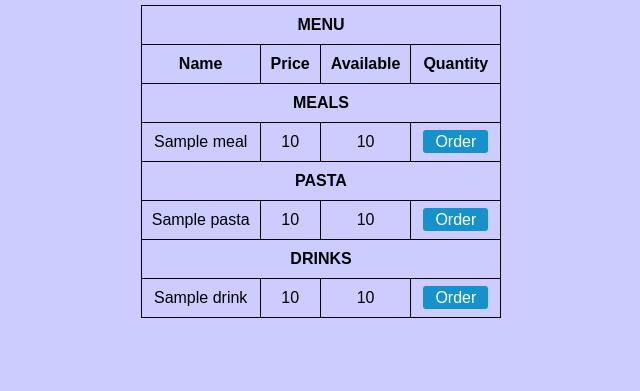
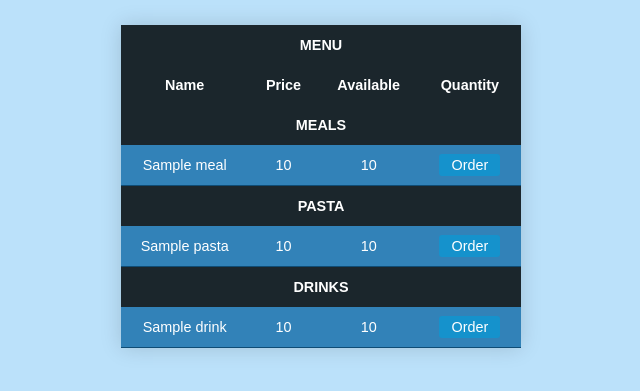
Before and after one commit to llauderes05/SchoolCafeteria, a PHP site: page /costumer.php in a window 1280 px wide. Shown: the top 391 px of the page, without its empty margins (319-959 px from the left). Run offline with PHP 8.4, Linux system fonts and the light colour scheme; tables that the repository leaves empty or names only in its code hold one stand-in row (values such as "Sample post").

Commit message:
Llauderes

```diff
--- a/costumer.php
+++ b/costumer.php
@@ -12,16 +12,21 @@
 <body>
 <form action="order.php" method="post">
     <div>
-        <table>
-            <tr><th colspan="4">MENU</th></tr>
+        <table class="styled-table">
+            <thead>
+            <tr>
+                <th colspan="4">MENU</th>
+            </tr>
             <tr>
                 <th>Name</th>
                 <th>Price</th>
                 <th>Available</th>
                 <th>Quantity</th>
             </tr>
+
             <tr>
                 <th colspan="4">MEALS</th>
+            </thead>
             </tr>
             <tbody>
             <?php
@@ -31,10 +36,10 @@
                         if($result->num_rows > 0) {
                             while ($row = $result->fetch_assoc()) {
                                 ?>
-                                <tr style="border: solid 1px;">
-                                    <td style="border: solid 1px;"> <?php echo $row["name"] ?></td>
-                                    <td style="border: solid 1px;"> <?php echo $row["price"] ?></td>
-                                    <td style="border: solid 1px;"> <?php echo $row["stocks"] ?></td>
+                                <tr>
+                                    <td> <?php echo $row["name"] ?></td>
+                                    <td> <?php echo $row["price"] ?></td>
+                                    <td> <?php echo $row["stocks"] ?></td>
                                     <td><a href="orderm.php?id=<?php echo $row['id']; ?>">Order</a></td>
                                 </tr>
                                 <?php
@@ -45,8 +50,10 @@
                         ?>
             </tbody>
 
+            <thead>
             <tr>
                 <th colspan="4">PASTA</th>
+            </thead>
             </tr>
             <tbody>
             <?php
@@ -56,10 +63,10 @@
                         if($result->num_rows > 0) {
                             while ($row = $result->fetch_assoc()) {
                                 ?>
-                                <tr style="border: solid 1px;">
-                                    <td style="border: solid 1px;"> <?php echo $row["name"] ?></td>
-                                    <td style="border: solid 1px;"> <?php echo $row["price"] ?></td>
-                                    <td style="border: solid 1px;"> <?php echo $row["stocks"] ?></td>
+                                <tr>
+                                    <td> <?php echo $row["name"] ?></td>
+                                    <td> <?php echo $row["price"] ?></td>
+                                    <td> <?php echo $row["stocks"] ?></td>
                                     <td><a href="orderp.php?id=<?php echo $row['id']; ?>">Order</a></td>
                                 </tr>
                                 <?php
@@ -69,8 +76,10 @@
                         }
                         ?>
             </tbody>
+            <thead>
             <tr>
                 <th colspan="4">DRINKS</th>
+            </thead>
             </tr>
             <tbody>
             <?php
@@ -80,10 +89,10 @@
                         if($result->num_rows > 0) {
                             while ($row = $result->fetch_assoc()) {
                                 ?>
-                                <tr style="border: solid 1px;">
-                                    <td style="border: solid 1px;"> <?php echo $row["name"] ?></td>
-                                    <td style="border: solid 1px;"> <?php echo $row["price"] ?></td>
-                                    <td style="border: solid 1px;"> <?php echo $row["stocks"] ?></td>
+                                <tr>
+                                    <td> <?php echo $row["name"] ?></td>
+                                    <td> <?php echo $row["price"] ?></td>
+                                    <td> <?php echo $row["stocks"] ?></td>
                                     <td><a href="orderd.php?id=<?php echo $row['id']; ?>">Order</a></td>
                                 </tr>
                                 <?php
@@ -92,6 +101,7 @@
                             echo "No result";
                         }
                         ?>
+            </tbody>
             <!-- </tbody>
             <tr>
                 <td colspan="4">
--- a/style/costumer.css
+++ b/style/costumer.css
@@ -1,4 +1,4 @@
-*{
+ /* *{
     margin: 0;
     padding: 0;
 }
@@ -9,16 +9,56 @@ body{
     font-family: "Century Gothic", sans-serif;
 }
 
-table, tr, td, th{
-    border: 1px solid black;
-    border-collapse: collapse;
-    border-radius: 10px;
+
+
+tbody tr td
+
+
+ */
+ table, tr, td, th{
     padding: 10px;
     margin: auto;
-    text-align: center;
+}
+ body{
+     background-color: #BBE1FA;
+     font-family: "Century Gothic", sans-serif;
+     color: white;
+     text-align: center;
+ }
+ .styled-table {
+    border-collapse: collapse;
+    margin: 25px 0;
+    font-size: 0.9em;
+    font-family: sans-serif;
+    min-width: 400px;
+    box-shadow: 0 0 20px rgba(0, 0, 0, 0.15);
+    margin-left: auto;
+    margin-right: auto;
+
 }
 
-tbody tr td a{
+.styled-table thead tr {
+    background-color: #1B262C;
+    color: #ffffff;
+
+}
+
+.styled-table th,
+.styled-table td {
+    padding: 12px 15px;
+}
+
+.styled-table tbody tr {
+    border-bottom: 1px solid #0F4C75;
+}
+
+.styled-table tbody tr:nth-of-type(even) {
+    background-color: #0F4C75;
+}
+.styled-table tbody tr:nth-of-type(odd) {
+    background-color: #3282B8;
+}
+a{
     text-align: center;
     background-color: rgb(21, 146, 204);
     border: none;
@@ -29,22 +69,6 @@ tbody tr td a{
     margin: 2px 2px;
     cursor: pointer;
 }
-
-input[type=number]{
-   border: none;
-   outline: none;
-   padding: 5px;
-   border-radius: 5px;
-   width: 40px;
-}
-input[type=submit] {
-    text-align: center;
-    background-color: rgb(21, 204, 46);
-    border: none;
-    border-radius: 12px;
-    color: white;
-    padding: 16px 32px;
-    text-decoration: none;
-    margin: 4px 2px;
-    cursor: pointer;
-}
+/* .styled-table tbody tr:last-of-type {
+    border-bottom: 2px solid #009879;
+} */
```
